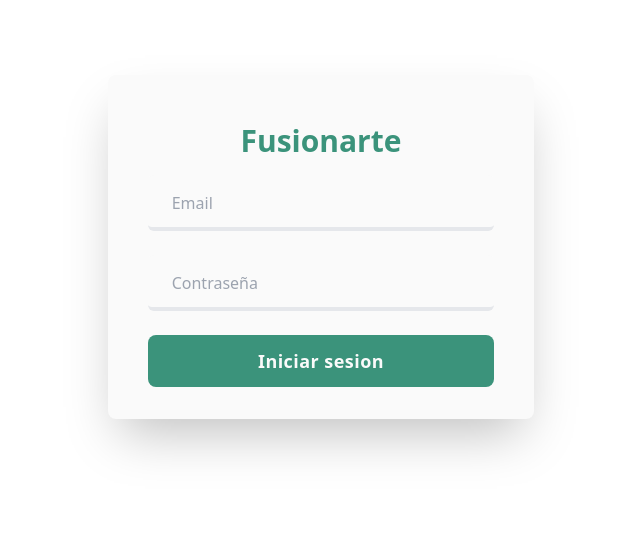
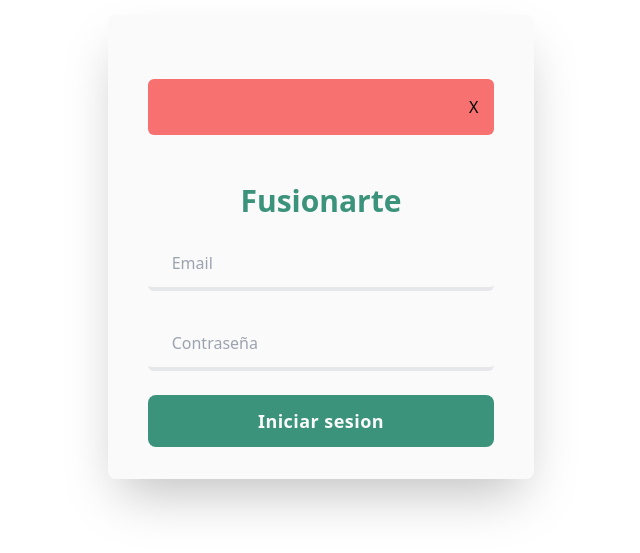
Before and after one commit to tumbichi/fusionarteccc, a Next.js app in the folder front/: page /auth/login in a window 1280 px wide. Shown: the part 153-706 px from the top of the page, without its empty margins (319-959 px from the left). Built offline with nearby package versions, Linux system fonts and the light colour scheme.

Commit message:
added some login styles

```diff
--- /dev/null
+++ b/front/components/Labels/AlertWarningLabel.js
@@ -0,0 +1,46 @@
+/* eslint-disable jsx-a11y/label-has-associated-control */
+import React, { useState } from 'react';
+import PropTypes from 'prop-types';
+
+const AlertWarningLabel = (props) => {
+  const { show, typeOfLabel, containerStyle, messageLeft, messageRigth } = props;
+  const [hiddenState, setHiddenState] = useState('');
+  return show ? (
+    <div
+      className={`flex ${typeOfLabel} ${containerStyle} rounded-md p-4 w-full items-center justify-between ${hiddenState}`}
+    >
+      <div>
+        <label className="font-semibold text-secondaryLight ">{messageLeft}</label>{' '}
+        <label className="text-secondaryLight ">{messageRigth}</label>
+      </div>
+      <button
+        type="button"
+        className="focus:outline-none"
+        onClick={(e) => {
+          e.preventDefault();
+          setHiddenState('hidden');
+        }}
+      >
+        <div className="text-opacity-50">X</div>
+      </button>
+    </div>
+  ) : null;
+};
+
+AlertWarningLabel.defaultProps = {
+  containerStyle: '',
+  messageRigth: '',
+  messageLeft: '',
+  typeOfLabel: 'bg-red-400',
+  show: false,
+};
+
+AlertWarningLabel.propTypes = {
+  containerStyle: PropTypes.string,
+  messageRigth: PropTypes.string,
+  messageLeft: PropTypes.string,
+  typeOfLabel: PropTypes.oneOf(['bg-red-400', 'bg-orange-400']),
+  show: PropTypes.bool,
+};
+
+export default AlertWarningLabel;
--- a/front/containers/login-layout/index.js
+++ b/front/containers/login-layout/index.js
@@ -5,6 +5,7 @@ import React, { useEffect, useState, useCallback } from 'react';
 import { useSelector, useDispatch } from 'react-redux';
 import Button from '../../components/Button';
 import InputText from '../../components/InputText';
+import AlertWarningLabel from '../../components/Labels/AlertWarningLabel';
 /* import { login } from '../../services/auth'; */
 import { requestLogin, setErrorLogin } from '../../store/actions';
 import { AUTH_ERRORS } from '../../constants';
@@ -68,6 +69,14 @@ const LoginLayout = ({ goToMisCursos }) => {
         className=" bg-secondary shadow-2xl rounded-lg py-8 flex flex-col items-center  px-8 w-full lg:w-1/3 lg:px-10"
         onSubmit={handleLogin}
       >
+        <AlertWarningLabel
+          containerStyle="my-8"
+          show={1}
+          messageLeft=""
+          messageRigth={getMessageError(loginError)}
+          typeOfLabel="bg-red-400"
+        />
+
         <h1 className=" my-4 text-3xl text-primary font-extrabold">Fusionarte</h1>
         <InputText
           type="email"
@@ -89,7 +98,6 @@ const LoginLayout = ({ goToMisCursos }) => {
           onFocus={handleFocus}
           containerStyle="w-full"
         />
-        {loginError && <div>{getMessageError(loginError.code)}</div>}
         <Button text="Iniciar sesion" color="secondary" type="submit" width="w-full py-3" />
       </form>
     </div>
```
